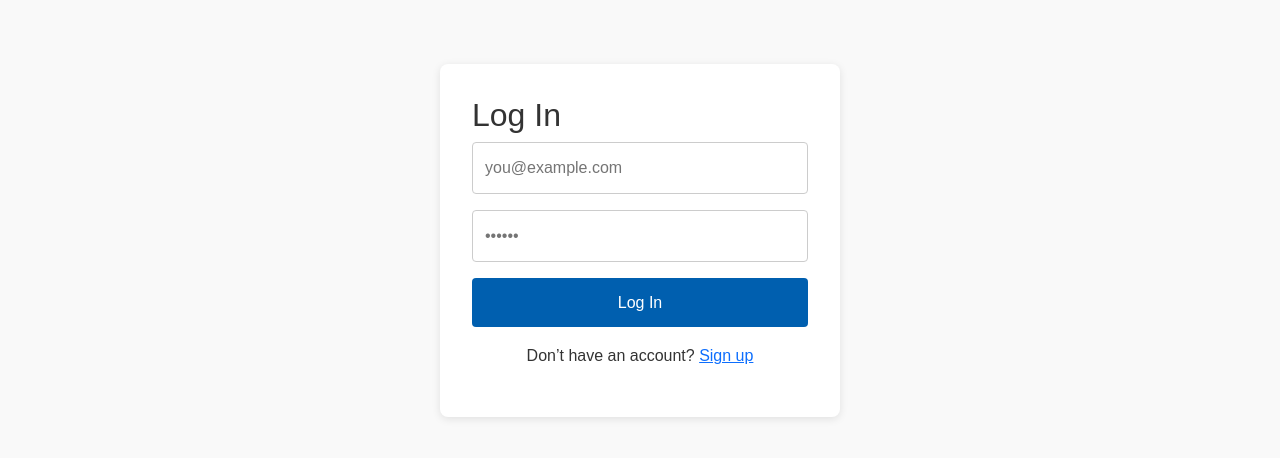
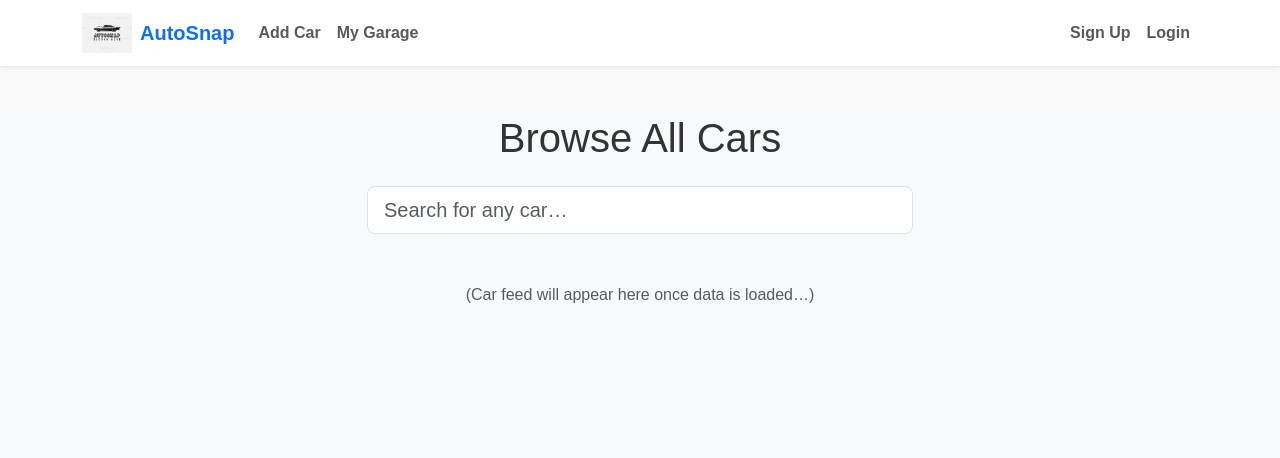
Before and after one commit to johnwgomez/AutoSnap, a React (Create React App) app in the folder client/: page / in a window 1280 px wide. Before the commit this address led to /login. Shown: the top 458 px of the page. Built offline with nearby package versions, Linux system fonts and the light colour scheme; no server answers.

Commit message:
Test code   mo (#49)
* feed

* working feed and add car

```diff
--- a/client/src/App.jsx
+++ b/client/src/App.jsx
@@ -1,19 +1,30 @@
+// client/src/App.jsx
 import React from 'react';
-import { Routes, Route, Navigate } from 'react-router-dom';
+import { Routes, Route } from 'react-router-dom';
 
-import Login from './pages/Login';
-import Signup from './pages/Signup';
-import Feed from './pages/Feed'; // you should have a stub Feed.jsx in pages/
-import AddCar from './pages/AddCar';
+import Navbar   from './components/Navbar';
+import Login    from './pages/Login';
+import Signup   from './pages/Signup';
+import Feed     from './pages/Feed';
+import AddCar   from './pages/AddCar';
+import MyGarage from './pages/MyGarage'; // if you have or will create it
 
 export default function App() {
   return (
-    <Routes>
-      <Route path="/" element={<Navigate to="/login" replace />} />
-      <Route path="/login" element={<Login />} />
-      <Route path="/signup" element={<Signup />} />
-      <Route path="/feed" element={<Feed />} />
-      <Route path="/addcar" element={<AddCar />} />
-    </Routes>
+    <>
+      {/* Always show the navbar at the top */}
+      <Navbar />
+
+      {/* Define your routes below */}
+      <Routes>
+        {/* "/" now goes to the Feed page */}
+        <Route path="/" element={<Feed />} />
+        <Route path="/login"  element={<Login />} />
+        <Route path="/signup" element={<Signup />} />
+        <Route path="/feed"   element={<Feed />} />
+        <Route path="/addcar" element={<AddCar />} />
+        <Route path="/mygarage" element={<MyGarage />} />
+      </Routes>
+    </>
   );
 }
--- a/client/src/components/Navbar.jsx
+++ b/client/src/components/Navbar.jsx
@@ -0,0 +1,65 @@
+// client/src/components/Navbar.jsx
+import React from 'react';
+import { Link } from 'react-router-dom';
+
+export default function Navbar() {
+  return (
+    <nav className="navbar navbar-expand-lg navbar-light bg-white shadow-sm">
+      <div className="container">
+        {/* Logo on the left */}
+        <Link className="navbar-brand d-flex align-items-center" to="/">
+          <img
+            src="/AutoSnap.png"
+            alt="AutoSnap"
+            height="40"
+            className="me-2"
+          />
+          <span className="fw-bold text-primary">AutoSnap</span>
+        </Link>
+
+        {/* Collapse toggle for small screens */}
+        <button
+          className="navbar-toggler"
+          type="button"
+          data-bs-toggle="collapse"
+          data-bs-target="#navbarSupportedContent"
+          aria-controls="navbarSupportedContent"
+          aria-expanded="false"
+          aria-label="Toggle navigation"
+        >
+          <span className="navbar-toggler-icon" />
+        </button>
+
+        <div className="collapse navbar-collapse" id="navbarSupportedContent">
+          {/* Left‐side links: Add Car / My Garage */}
+          <ul className="navbar-nav me-auto mb-2 mb-lg-0">
+            <li className="nav-item">
+              <Link className="nav-link fw-bold" to="/addcar">
+                Add Car
+              </Link>
+            </li>
+            <li className="nav-item">
+              <Link className="nav-link fw-bold" to="/mygarage">
+                My Garage
+              </Link>
+            </li>
+          </ul>
+
+          {/* Right‐side links: Sign Up / Login */}
+          <ul className="navbar-nav ms-auto mb-2 mb-lg-0">
+            <li className="nav-item">
+              <Link className="nav-link fw-bold" to="/signup">
+                Sign Up
+              </Link>
+            </li>
+            <li className="nav-item">
+              <Link className="nav-link fw-bold" to="/login">
+                Login
+              </Link>
+            </li>
+          </ul>
+        </div>
+      </div>
+    </nav>
+  );
+}
--- a/client/src/index.js
+++ b/client/src/index.js
@@ -1,5 +1,5 @@
+import 'bootstrap/dist/css/bootstrap.min.css';
 import React from 'react';
-import 'bootstrap/dist/css/bootstrap.min.css';
 import { createRoot } from 'react-dom/client';
 import { ApolloProvider } from '@apollo/client';
 import { BrowserRouter } from 'react-router-dom';
--- a/client/src/pages/AddCar.jsx
+++ b/client/src/pages/AddCar.jsx
@@ -52,25 +52,33 @@ export default function AddCar() {
   };
 
   return (
-    <div className="auth-container">
-      <form onSubmit={handleSubmit} className="auth-form">
-        <h2>Add a Car</h2>
+    <div className="container mt-5">
+      <form onSubmit={handleSubmit} className="card p-4 shadow-sm">
+        <h2 className="mb-4">Add a Car</h2>
+        <div className="mb-3">
           <input
             name="make"
+            className="form-control"
             placeholder="Make"
             value={formState.make}
             onChange={handleChange}
             required
           />
+        </div>
+        <div className="mb-3">
           <input
             name="model"
+            className="form-control"
             placeholder="Model"
             value={formState.model}
             onChange={handleChange}
             required
           />
-        <label style={{ marginBottom: '1rem' }}>
+        </div>
+        <div className="mb-3">
+          <label className="form-label">
             Year: <strong>{formState.year}</strong>
+          </label>
           <input
             name="year"
             type="range"
@@ -79,11 +87,13 @@ export default function AddCar() {
             step={1}
             value={formState.year}
             onChange={handleChange}
-            style={{ width: '100%' }}
+            className="form-range"
           />
+        </div>
+        <div className="mb-3">
+          <label className="form-label">
+            Price: <strong>${formState.price.toLocaleString()}</strong>
           </label>
-        <label style={{ marginBottom: '1rem' }}>
-          Price: <strong>${formState.price.toLocaleString()}</strong>
           <input
             name="price"
             type="range"
@@ -92,27 +102,33 @@ export default function AddCar() {
             step={1000}
             value={formState.price}
             onChange={handleChange}
-            style={{ width: '100%' }}
+            className="form-range"
           />
-        </label>
+        </div>
+        <div className="mb-3">
           <textarea
             name="description"
+            className="form-control"
             placeholder="Description"
             value={formState.description}
             onChange={handleChange}
             required
+            rows={3}
           />
-        <label>
+        </div>
+        <div className="mb-3">
+          <label className="form-label">
             Car Images
             <input
               type="file"
               multiple
               accept="image/*"
               onChange={handleImageChange}
-            style={{ marginTop: '0.5rem' }}
+              className="form-control mt-2"
             />
           </label>
-        <div style={{ display: 'flex', gap: '0.5rem', flexWrap: 'wrap', marginBottom: '1rem' }}>
+        </div>
+        <div className="mb-3 d-flex gap-2 flex-wrap">
           {previewImages.map((src, idx) => (
             <img
               key={idx}
@@ -122,10 +138,10 @@ export default function AddCar() {
             />
           ))}
         </div>
-        <button type="submit" disabled={loading}>
+        <button type="submit" className="btn btn-primary" disabled={loading}>
           {loading ? 'Adding…' : 'Add Car'}
         </button>
-        {error && <p className="error">{error.message}</p>}
+        {error && <p className="text-danger mt-2">{error.message}</p>}
       </form>
     </div>
   );
--- a/client/src/pages/Feed.jsx
+++ b/client/src/pages/Feed.jsx
@@ -1,3 +1,31 @@
+// client/src/pages/Feed.jsx
+import React from 'react';
+
 export default function Feed() {
-  return <h1>🎉 You made it to the Feed!</h1>;
+  return (
+    <div className="min-vh-100 bg-light">
+     {/* Main Content only—navbar is rendered by Navbar.jsx in App.jsx */}
+     <main className="container text-center mt-5">
+       <h2 className="display-6 mb-4">Browse All Cars</h2>
+
+       {/* Search Bar */}
+       <div className="row justify-content-center mb-5">
+         <div className="col-md-6">
+           <input
+             type="text"
+             placeholder="Search for any car…"
+             className="form-control form-control-lg"
+           />
+         </div>
+       </div>
+
+       {/* Placeholder for future feed cards */}
+       <div className="mt-5">
+         <p className="text-muted">
+           (Car feed will appear here once data is loaded…)
+        </p>
+       </div>
+     </main>
+   </div>
+  );
 }
```
Also changed, not shown: client/public/AutoSnap.png (added). Lines whose indentation alone changed are shown as unchanged.
